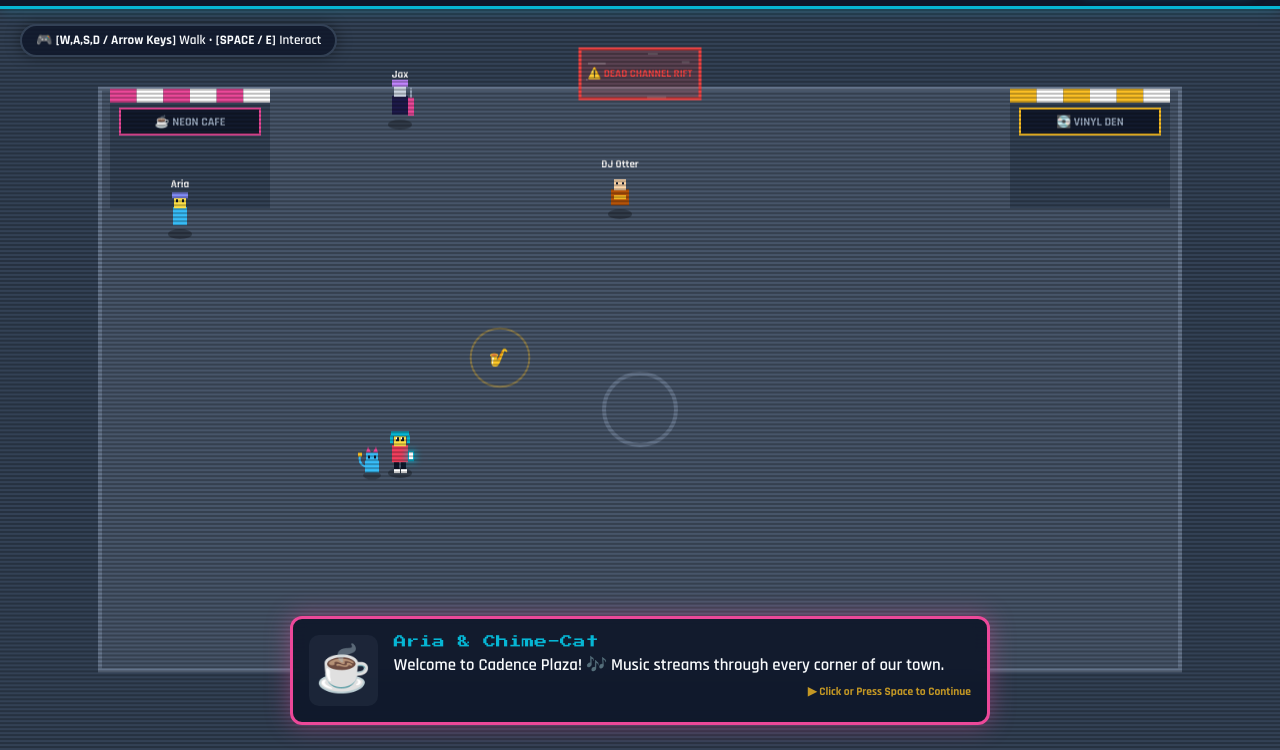
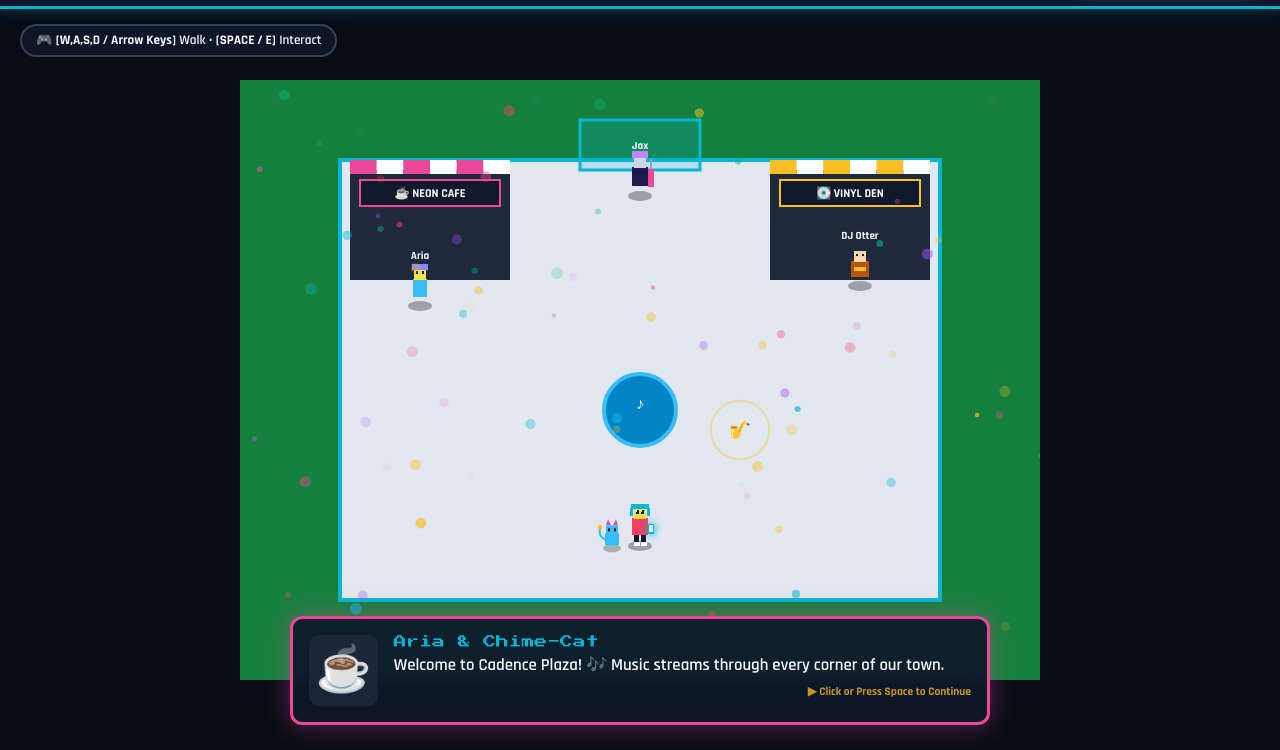
Before and after one commit to djkurtz/astral-stream, a website built with Vite: page index.html in a window 1280 px wide. Shown: the part 50-800 px from the top of the page. Built offline with nearby package versions, Linux system fonts and the light colour scheme.

Commit message:
Fix screen glitch by disabling static scanlines in town and fixing canvas to sharp 800x600 pixel-perfect aspect ratio

```diff
--- a/src/game.ts
+++ b/src/game.ts
@@ -19,7 +19,7 @@ export class AstralGameEngine {
   private createInitialState(): GameState {
     return {
       mode: 'intro',
-      zoneClean: false,
+      zoneClean: true,
       player: {
         x: 400,
         y: 460,
@@ -45,7 +45,7 @@ export class AstralGameEngine {
         index: 0
       },
       time: 0,
-      glitchActive: true,
+      glitchActive: false,
       cleansingProgress: 0
     };
   }
--- a/src/main.ts
+++ b/src/main.ts
@@ -9,17 +9,9 @@ window.addEventListener('DOMContentLoaded', () => {
     return;
   }
 
-  // Handle high-DPI scaling for Chromebooks
-  function resizeCanvas() {
-    const dpr = Math.min(window.devicePixelRatio || 1, 1.5);
-    const parent = canvas.parentElement;
-    const w = parent?.clientWidth || 800;
-    const h = parent?.clientHeight || 600;
-    canvas.width = Math.floor(w * dpr);
-    canvas.height = Math.floor(h * dpr);
-  }
-  window.addEventListener('resize', resizeCanvas);
-  resizeCanvas();
+  // Fixed virtual resolution for crisp pixel art and stable coordinates
+  canvas.width = 800;
+  canvas.height = 600;
 
   const engine = new AstralGameEngine();
   const renderer = new AstralRenderer(canvas);
--- a/src/style.css
+++ b/src/style.css
@@ -103,12 +103,19 @@ h1 {
 #canvas-container {
   width: 100%;
   height: 100%;
+  display: flex;
+  justify-content: center;
+  align-items: center;
+  background: #090d16;
   position: relative;
 }
 
 #game-canvas {
-  width: 100%;
-  height: 100%;
+  max-width: 100%;
+  max-height: 100%;
+  aspect-ratio: 4 / 3;
+  image-rendering: pixelated;
+  image-rendering: crisp-edges;
   display: block;
 }
 
```
